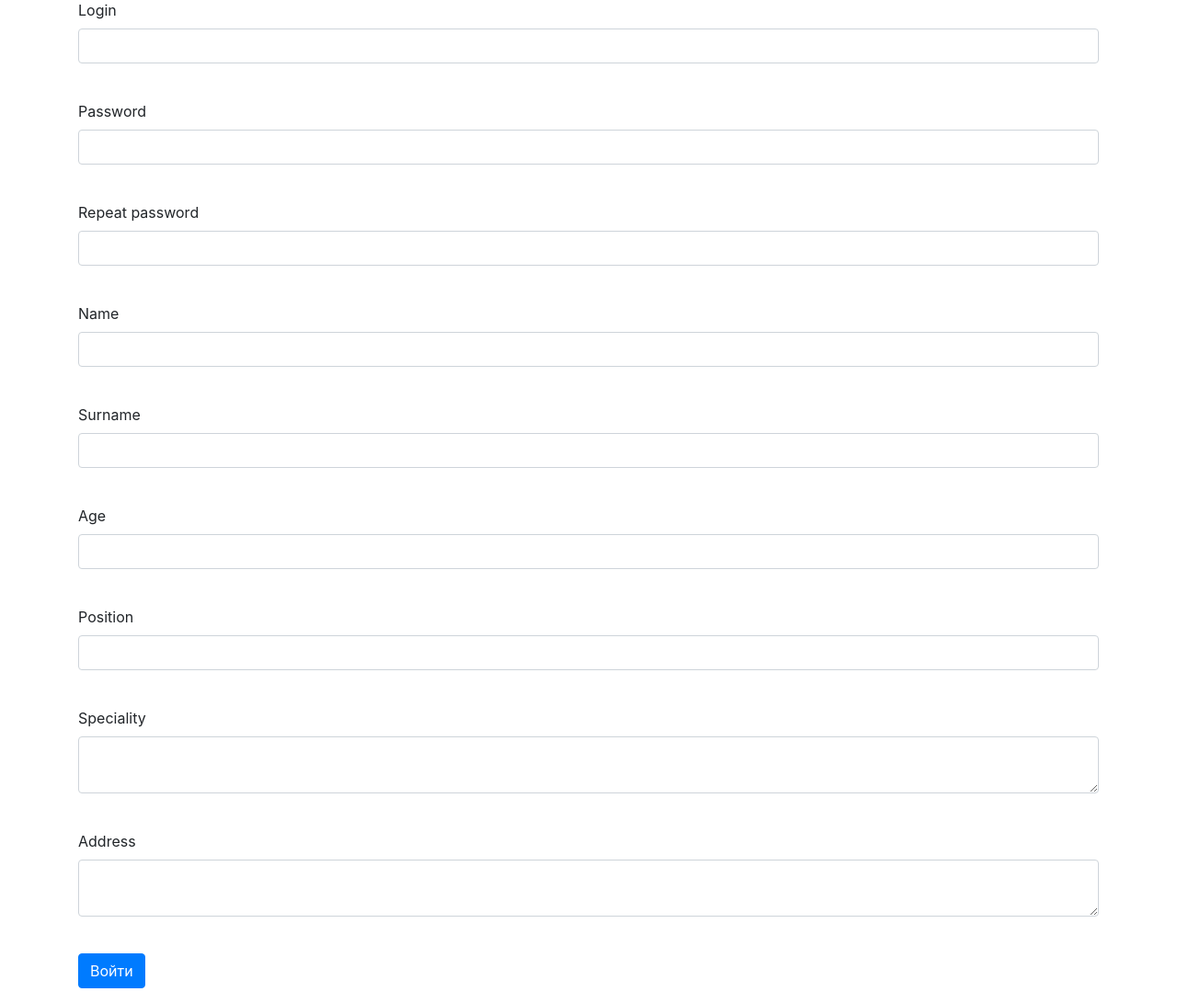
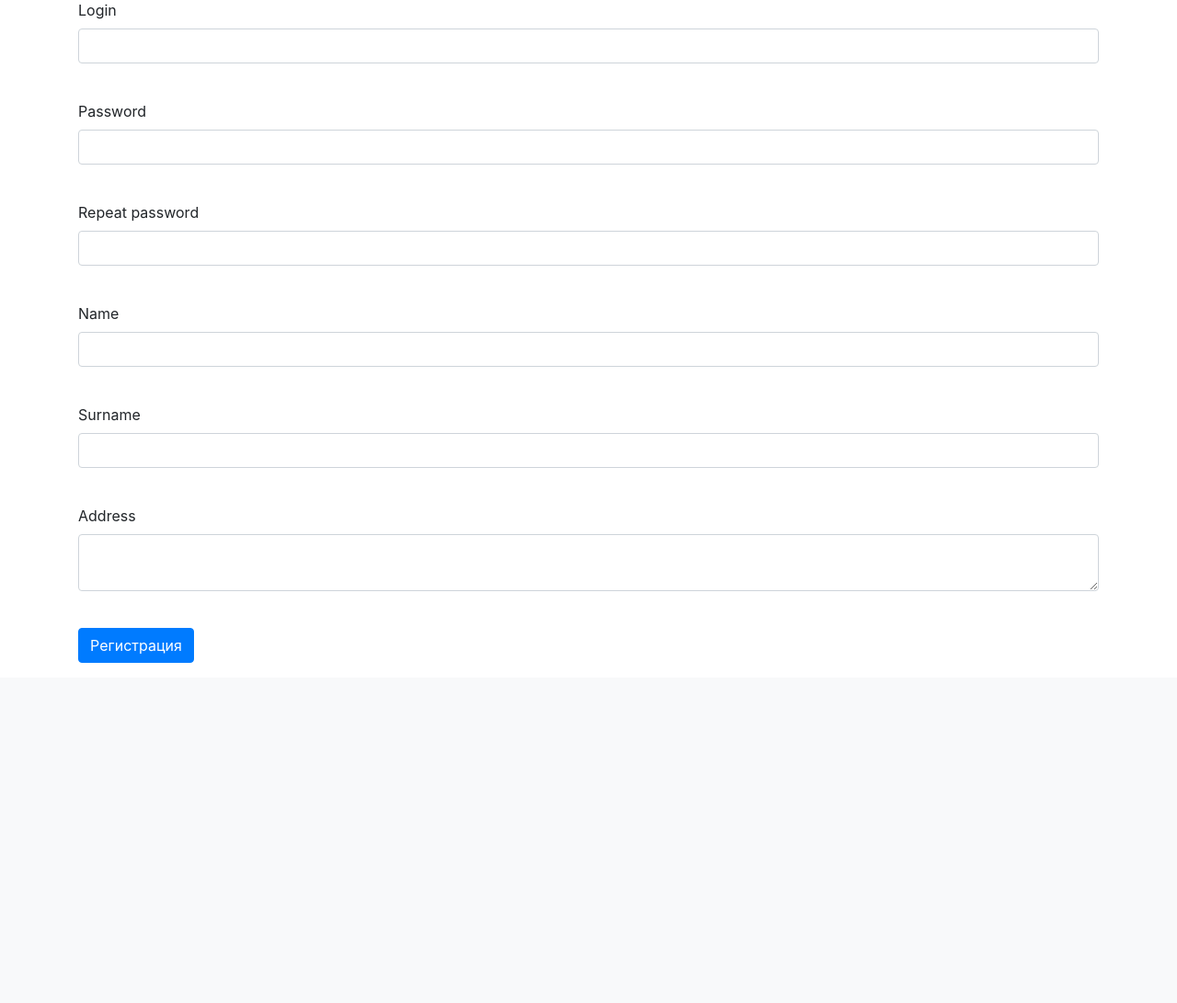
Before and after one commit to Ficror/pythonProject, a Flask app: page /register in a window 1280 px wide. Shown: the part 121-1212 px from the top of the page at 92% size. After the commit the page ends 842 px from the top, so only its background shows below. Run offline with Flask 3, Linux system fonts and the light colour scheme; some libraries are stand-ins or nearby versions.

Commit message:
start_page

```diff
--- a/flask_sqlalchemy/data/completed_orders.py
+++ b/flask_sqlalchemy/data/completed_orders.py
@@ -3,7 +3,7 @@ from .db_session import SqlAlchemyBase
 from sqlalchemy import orm
 
 
-class Catalog(SqlAlchemyBase):
+class Completed_orders(SqlAlchemyBase):
     __tablename__ = "completed_orders"
     id = sqlalchemy.Column(sqlalchemy.Integer, primary_key=True, autoincrement=True)
     username = sqlalchemy.Column(sqlalchemy.Integer, sqlalchemy.ForeignKey("users.id"), unique=True)
--- a/flask_sqlalchemy/forms/user.py
+++ b/flask_sqlalchemy/forms/user.py
@@ -9,8 +9,5 @@ class RegisterForm(FlaskForm):
     password_again = PasswordField('Repeat password', validators=[DataRequired()])
     surname = StringField('Surname', validators=[DataRequired()])
     name = StringField('Name', validators=[DataRequired()])
-    age = StringField('Age', validators=[DataRequired()])
-    position = StringField('Position', validators=[DataRequired()])
-    speciality = TextAreaField("Speciality", validators=[DataRequired()])
     address = TextAreaField("Address", validators=[DataRequired()])
-    submit = SubmitField('Войти')
+    submit = SubmitField('Регистрация')
--- a/flask_sqlalchemy/main.py
+++ b/flask_sqlalchemy/main.py
@@ -17,7 +17,7 @@ def main():
 def index():
     db_sess = db_session.create_session()
     jobs = db_sess.query(Catalog).all()
-    return render_template("index.html", jobs=jobs)
+    return render_template("index.html")
 
 
 @app.route('/register', methods=['GET', 'POST'])
@@ -36,10 +36,8 @@ def reqister():
         user = User(
             name=form.name.data,
             email=form.email.data,
-            age=form.age.data,
-            position=form.position.data,
+            address=form.address.data,
             surname=form.surname.data,
-            speciality=form.speciality.data,
         )
         user.set_password(form.password.data)
         db_sess.add(user)
--- a/flask_sqlalchemy/templates/register.html
+++ b/flask_sqlalchemy/templates/register.html
@@ -12,7 +12,6 @@
                 {{ error }}
             </p>
         {% endfor %}
-    </p>
     <p>
         {{ form.password.label }}<br>
         {{ form.password(class="form-control", type="password") }}<br>
@@ -21,7 +20,6 @@
                 {{ error }}
             </p>
         {% endfor %}
-    </p>
     <p>
         {{ form.password_again.label }}<br>
         {{ form.password_again(class="form-control", type="password") }}<br>
@@ -30,7 +28,6 @@
                 {{ error }}
             </p>
         {% endfor %}
-    </p>
     <p>
         {{ form.name.label }}<br>
         {{ form.name(class="form-control") }}<br>
@@ -39,7 +36,6 @@
                 {{ error }}
             </p>
         {% endfor %}
-    </p>
     <p>
         {{ form.surname.label }}<br>
         {{ form.surname(class="form-control") }}<br>
@@ -48,34 +44,6 @@
                 {{ error }}
             </p>
         {% endfor %}
-    </p>
-    <p>
-        {{ form.age.label }}<br>
-        {{ form.age(class="form-control") }}<br>
-        {% for error in form.age.errors %}
-            <p class="alert alert-danger" role="alert">
-                {{ error }}
-            </p>
-        {% endfor %}
-    </p>
-    <p>
-        {{ form.position.label }}<br>
-        {{ form.position(class="form-control") }}<br>
-        {% for error in form.position.errors %}
-            <p class="alert alert-danger" role="alert">
-                {{ error }}
-            </p>
-        {% endfor %}
-    </p>
-    <p>
-        {{ form.speciality.label }}<br>
-        {{ form.speciality(class="form-control") }}<br>
-        {% for error in form.speciality.errors %}
-            <p class="alert alert-danger" role="alert">
-                {{ error }}
-            </p>
-        {% endfor %}
-    </p>
     <p>
         {{ form.address.label }}<br>
         {{ form.address(class="form-control") }}<br>
@@ -84,7 +52,6 @@
                 {{ error }}
             </p>
         {% endfor %}
-    </p>
     <p>{{ form.submit(type="submit", class="btn btn-primary") }}</p>
     {{message}}
 </form>
```
Also changed, not shown: flask_sqlalchemy/templates/index.html (+13 -32 lines), flask_sqlalchemy/db/blogs.db (deleted), flask_sqlalchemy/db/mars_explorer.db (deleted), flask_sqlalchemy/db/web.db.
